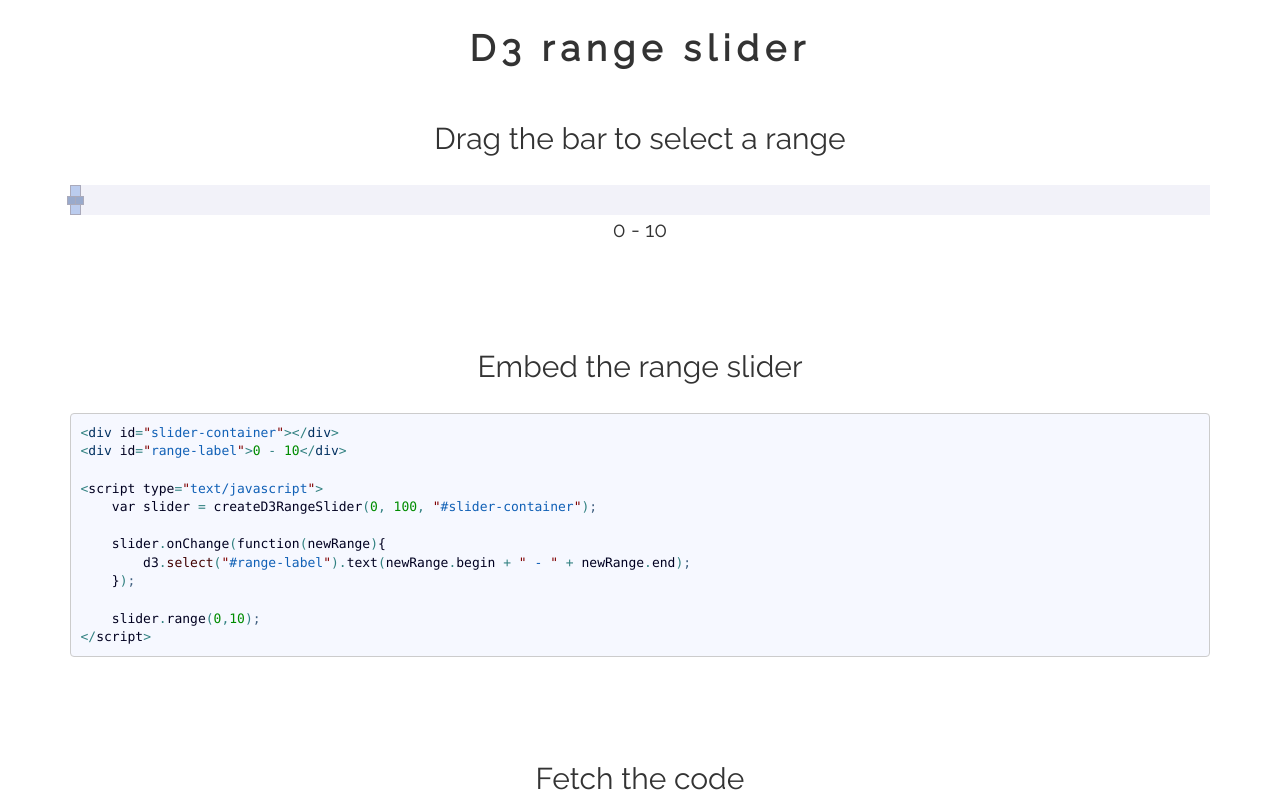
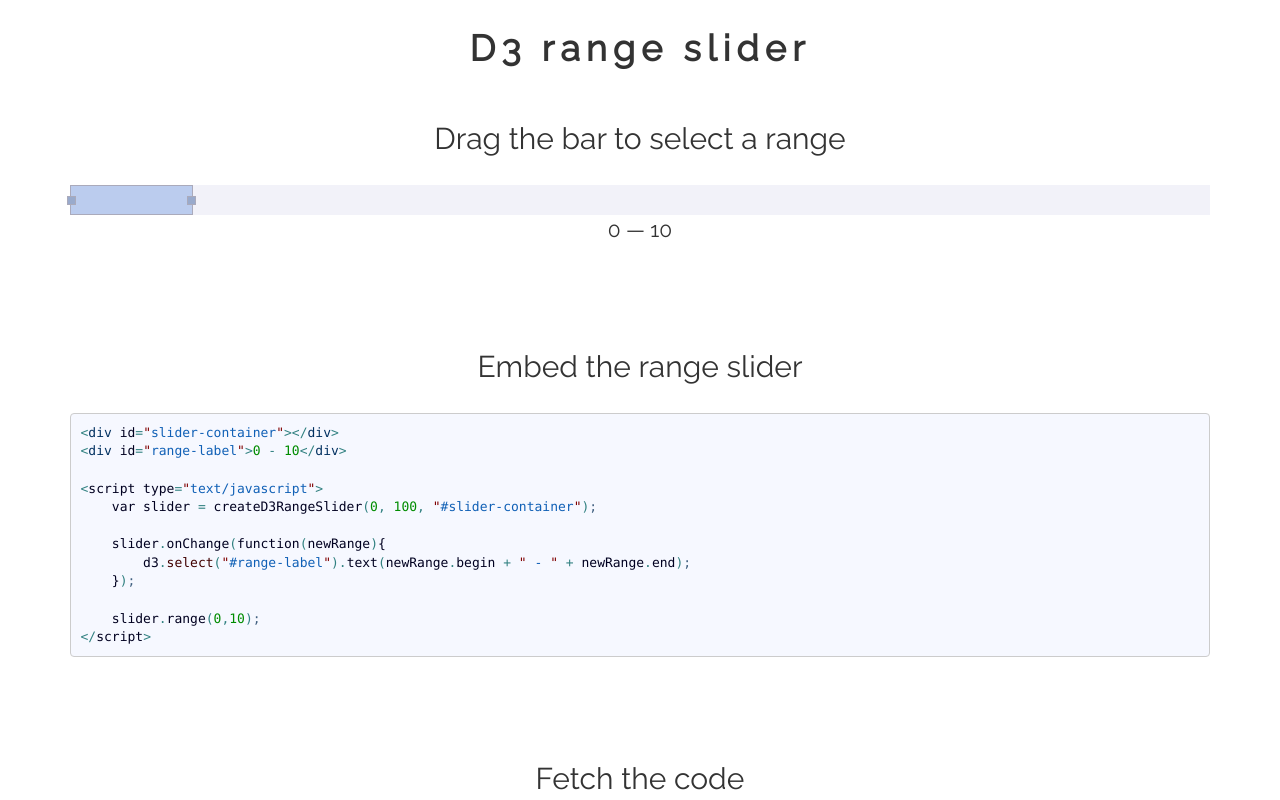
Before and after one commit to RasmusFonseca/d3RangeSlider, a plain HTML site: page index.html in a window 1280 px wide. Shown: the top 800 px of the page. Drawn offline with nearby package versions, Linux system fonts and the light colour scheme.

Commit message:
Reverted to std example

```diff
--- a/index.html
+++ b/index.html
@@ -68,13 +68,13 @@
 
         <h2>Drag the bar to select a range</h2>
         <div id="container"></div>
-        <div id="range-label">0 - 10</div>
+        <div id="range-label"></div>
 
         <script type="text/javascript">
-            var slider = createD3RangeSlider(0, 10000, "#container");
+            var slider = createD3RangeSlider(0, 100, "#container");
 
             slider.onChange(function(newRange){
-                d3.select("#range-label").text(newRange.begin + " - " + newRange.end);
+                d3.select("#range-label").html(newRange.begin + " &mdash; " + newRange.end);
             });
 
             slider.range(0,10);
```
